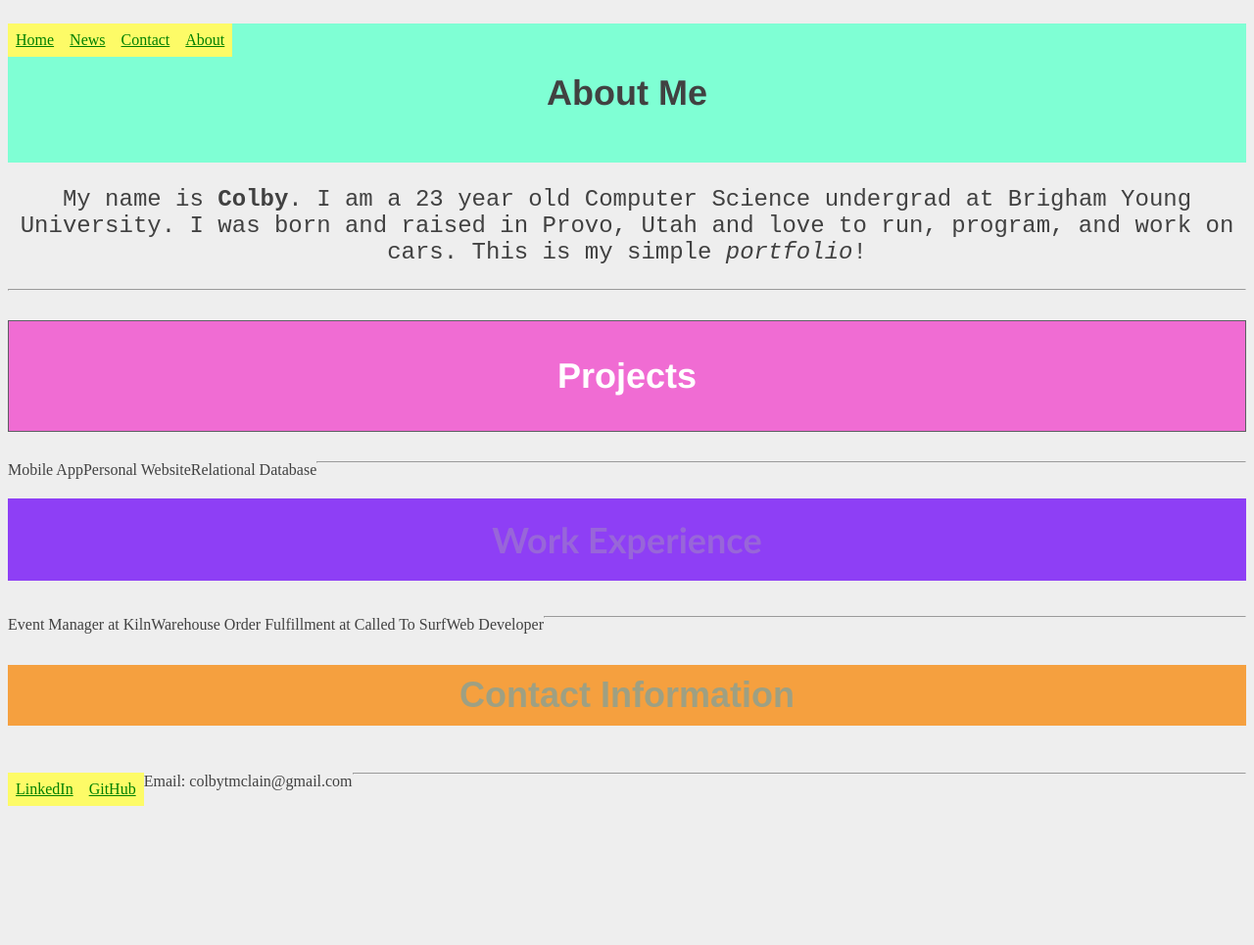
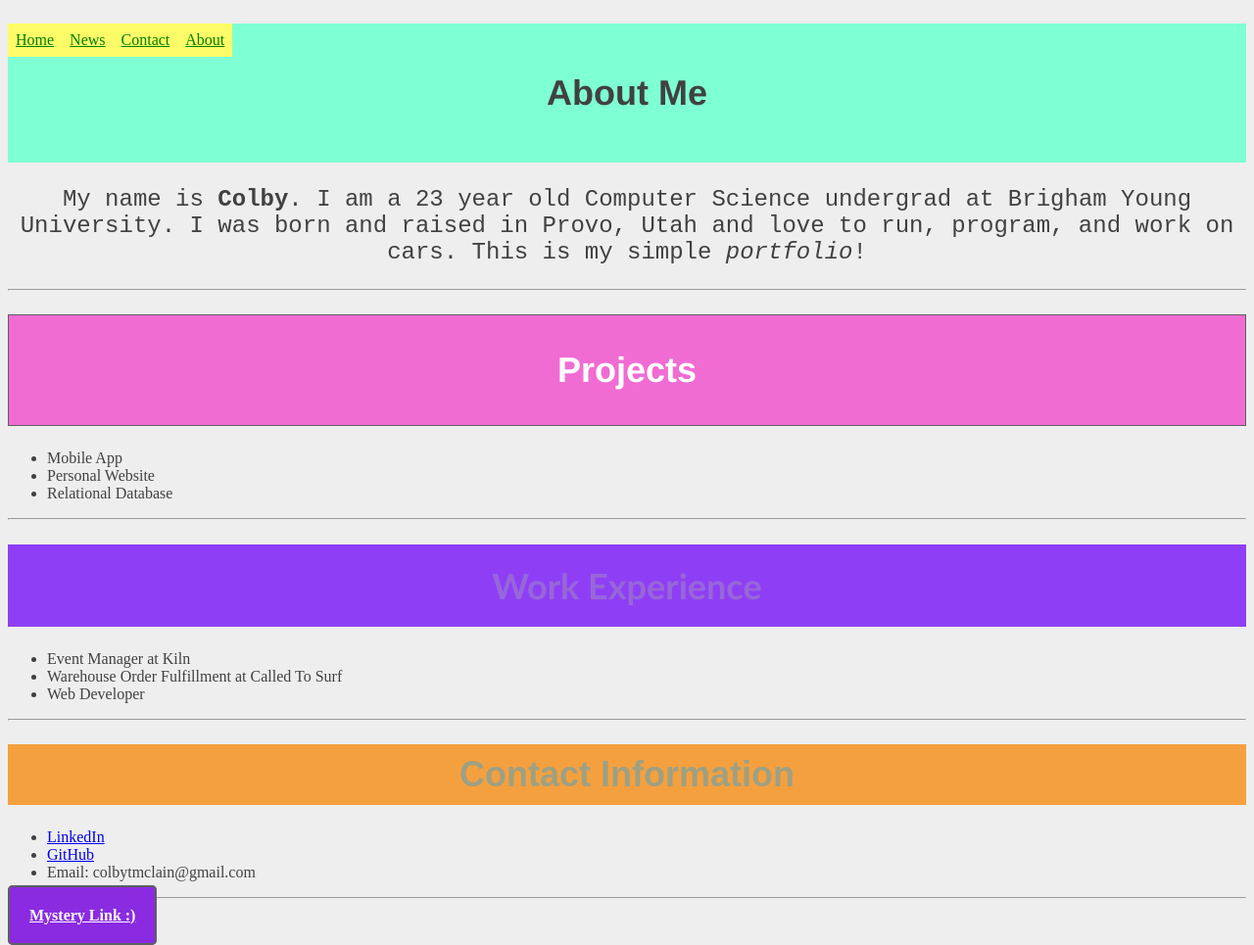
Before and after one commit to colbytm/portfolio, a plain HTML site: page index.html in a window 1280 px wide. Shown: the whole page at 98% size. Before the commit the page ends 823 px from the top, so only its background shows below. Drawn offline with Linux system fonts and the light colour scheme.

Commit message:
final first css adj.

```diff
--- a/index.html
+++ b/index.html
@@ -4,52 +4,63 @@
             <meta charset='UTF-8'/>
             <title>Colby McLain | Portfolio</title>
             <link rel='stylesheet' href='styles.css'/>
-        </head>
-        <body>
+            <div class='list-menu'>
             <ul>
                 <li><a href="default.asp">Home</a></li>
                 <li><a href="news.asp">News</a></li>
                 <li><a href="contact.asp">Contact</a></li>
                 <li><a href="about.asp">About</a></li>
             </ul>
-            <header>
+            </div>
+        </head>
+
+        <body>
+
+            <div class='about-me'>
                 <h1>About Me</h1>
-            </header>
-                <p>My name is <strong>Colby</strong>. I am a 23 year old Computer Science undergrad
+
+                <p class='about-me-para'>
+                    My name is <strong>Colby</strong>. I am a 23 year old Computer Science undergrad
                     at Brigham Young University. I was born and raised in Provo, Utah and love
                     to run, program, and work on cars. This is my simple <em>portfolio</em>!
                 </p>
                 <hr>
+            </div>
 
-            <header>
-                <h2>Projects</h2>
-            </header>
-            <ul>
+            <div class='projects'>
+                <h1>Projects</h1>
+
+                <ul class='project-list'>
                     <li>Mobile App</li>
                     <li>Personal Website</li>
                     <li>Relational Database</li>
                 </ul>
                 <hr>
+            </div>
 
-            <header>
-                <h3>Work Experience</h3>
-            </header>
-                <ul>
+            <div class='work'>
+                <h1>Work Experience</h1>
+
+                <ul class='work-list'>
                     <li>Event Manager at Kiln</li>
                     <li>Warehouse Order Fulfillment at Called To Surf</li>
                     <li>Web Developer</li>
                 </ul>
                 <hr>
+            </div>
 
-            <header>
-                <h4>Contact Information</h4>
-            </header>
-                <ul>
+            <div class='contact'>
+                <h1>Contact Information</h1>
+
+                <ul class='contact-list'>
                     <li><a href="https://www.linkedin.com/in/colby-mclain-a11560b4/">LinkedIn</a></li>
                     <li><a href="https://www.github.com/colbytm">GitHub</a></li>
                     <li>Email: colbytmclain@gmail.com</li>
                 </ul>
                 <hr>
+            </div>
+
+            <a id='button-2' class='button' href='nowhere.html'>Mystery Link :)</a>
 
         </body>
 </html>
--- a/styles.css
+++ b/styles.css
@@ -3,24 +3,24 @@ body {
     background-color: #EEEEEE;
   }
 
-ul {
+.list-menu ul {
   list-style-type: none;
   margin: 0;
   padding: 0;
 }
 
-li {
+.list-menu li {
   float: left;
 }
 
-a {
+.list-menu a {
   display: block;
   padding: 8px;
   background-color: #fdfb67;
   color:green
 }
 
-h1 {
+.about-me h1 {
     font-size: 36px;
     font-family: "Helvetica";
     text-align: center;
@@ -28,13 +28,13 @@ h1 {
     background-color: aquamarine;
   }
 
-p {
+.about-me p {
     text-align: center;
     font-family: monospace;
     font-size: 24px;
   }
 
-h2 {
+.projects h1 {
     font-size: 36px;
     font-family: 'Franklin Gothic Medium', 'Arial Narrow', Arial, sans-serif;
     text-align: center;
@@ -44,7 +44,7 @@ h2 {
     border: 1px solid #5D6063;
 }
 
-h3 {
+.work h1 {
   font-size: 36px;
   font-family:'Gill Sans', 'Gill Sans MT', Calibri, 'Trebuchet MS', sans-serif;
   text-align: center;
@@ -53,7 +53,7 @@ h3 {
   color:rgba(170, 170, 170, 0.363);
 }
 
-h4 {
+.contact h1 {
   font-size: 36px;
   font-family:fantasy;
   text-align: center;
@@ -61,3 +61,16 @@ h4 {
   background-color: rgb(245, 160, 63);
   color:rgba(8, 161, 250, 0.363);
 }
+
+#button-2 {
+  color: #ffffff;  /* Dark gray */
+  background-color: blueviolet;
+  font-weight: bold;
+  padding: 20px;
+  text-align: center;
+  border: 2px solid #5D6063;    /* Dark gray */
+  border-radius: 5px;
+  width: 200px;
+  box-sizing: border-box;
+  margin: 20px auto;
+}
```
Lines whose indentation alone changed are shown as unchanged.
